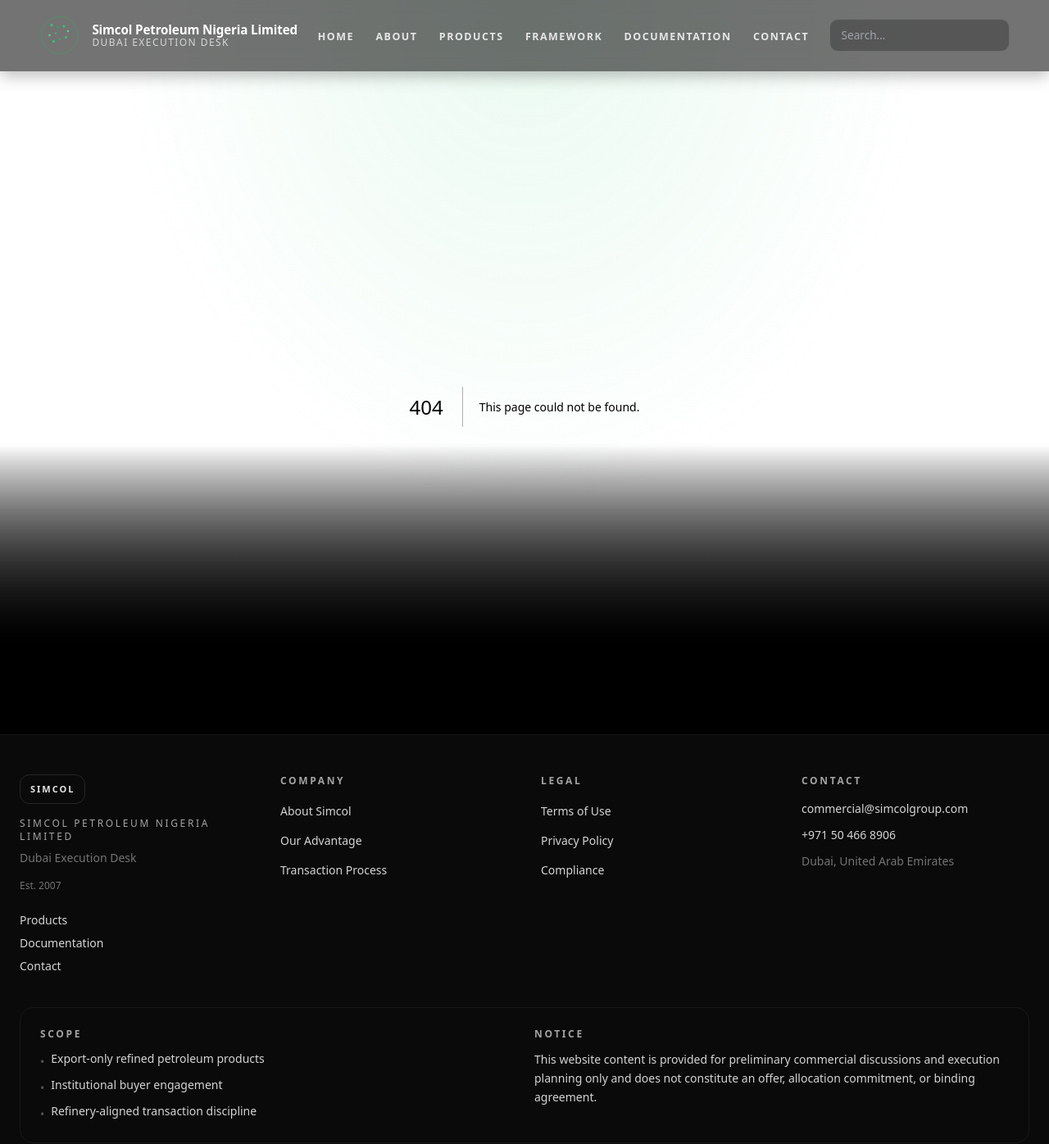
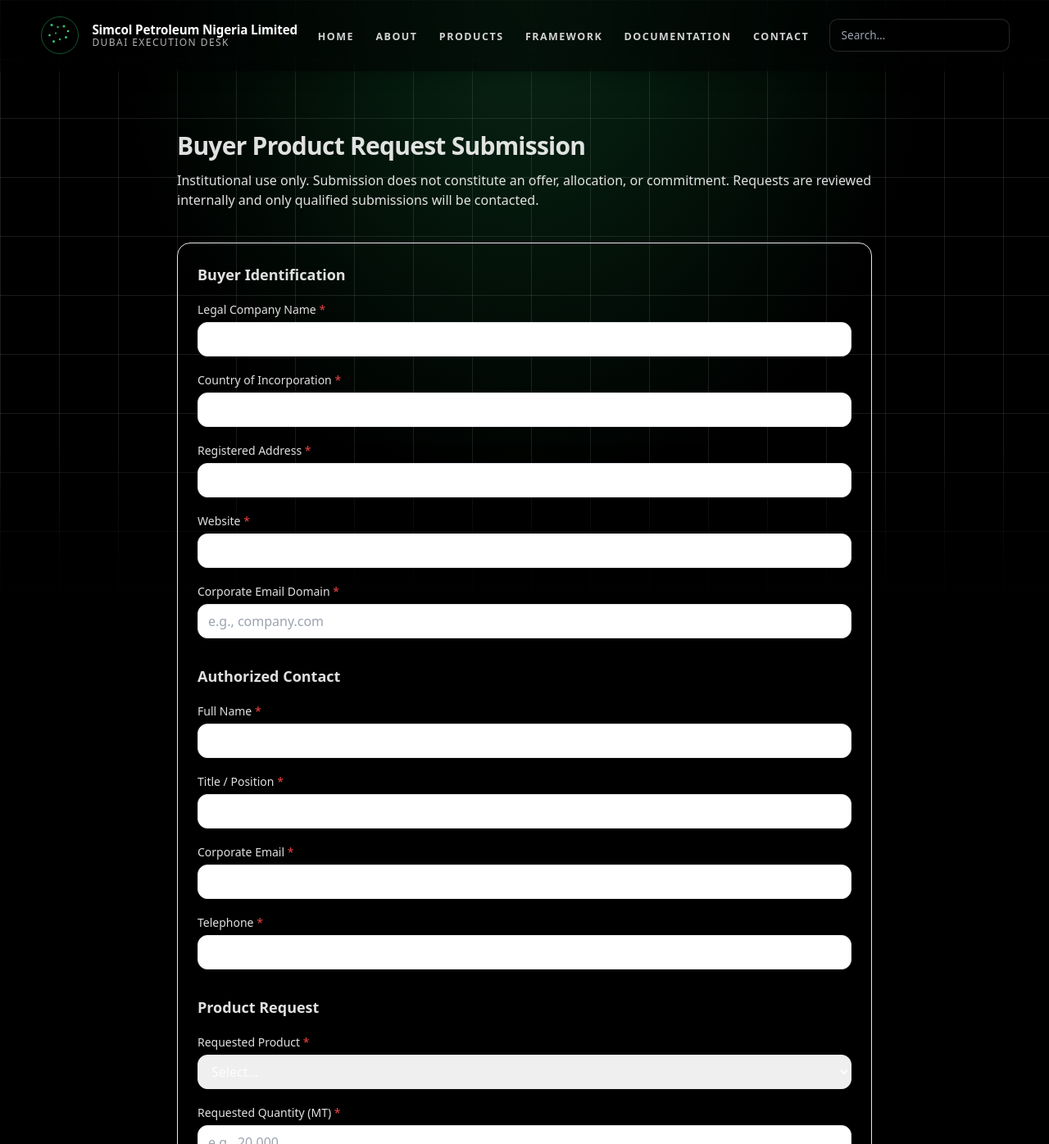
Before and after one commit to quentinosamudiamen-hue/simcol-petroleum-site, a Next.js app: page /buyer-product-request in a window 1280 px wide. Before the commit this address had no page. Shown: the top 1396 px of the page at 82% size. Built offline with nearby package versions, Linux system fonts and the light colour scheme.

Commit message:
feat: buyer product request form and submission flow

```diff
--- /dev/null
+++ b/app/buyer-product-request/page.tsx
@@ -0,0 +1,202 @@
+export const metadata = {
+  title: "Buyer Product Request | Simcol Petroleum",
+  description:
+    "Institutional buyer intake for refined petroleum product export requests (Jet A-1, AGO).",
+};
+
+export default function BuyerProductRequestPage() {
+  return (
+    <main className="max-w-4xl mx-auto px-6 py-16 space-y-10">
+      <header className="space-y-3">
+        <h1 className="text-3xl font-semibold tracking-tight">
+          Buyer Product Request Submission
+        </h1>
+        <p className="text-muted-foreground">
+          Institutional use only. Submission does not constitute an offer,
+          allocation, or commitment. Requests are reviewed internally and only
+          qualified submissions will be contacted.
+        </p>
+      </header>
+
+      <section className="rounded-2xl border p-6 space-y-6">
+        <form
+          action="/api/buyer-product-request"
+          method="POST"
+          className="space-y-8"
+        >
+          <fieldset className="space-y-4">
+            <legend className="text-lg font-semibold">
+              Buyer Identification
+            </legend>
+            <Input name="companyName" label="Legal Company Name" required />
+            <Input name="country" label="Country of Incorporation" required />
+            <Input name="registeredAddress" label="Registered Address" required />
+            <Input name="website" label="Website" required />
+            <Input
+              name="emailDomain"
+              label="Corporate Email Domain"
+              placeholder="e.g., company.com"
+              required
+            />
+          </fieldset>
+
+          <fieldset className="space-y-4">
+            <legend className="text-lg font-semibold">Authorized Contact</legend>
+            <Input name="contactName" label="Full Name" required />
+            <Input name="contactTitle" label="Title / Position" required />
+            <Input
+              name="contactEmail"
+              label="Corporate Email"
+              type="email"
+              required
+            />
+            <Input name="contactPhone" label="Telephone" required />
+          </fieldset>
+
+          <fieldset className="space-y-4">
+            <legend className="text-lg font-semibold">Product Request</legend>
+            <Select
+              name="product"
+              label="Requested Product"
+              required
+              options={[
+                "Jet A-1 (Aviation Turbine Fuel)",
+                "AGO (West African specification Gas Oil)",
+              ]}
+            />
+            <Input
+              name="quantityMt"
+              label="Requested Quantity (MT)"
+              placeholder="e.g., 20,000"
+              required
+            />
+            <Select
+              name="deliveryBasis"
+              label="Delivery Basis"
+              required
+              options={["FOB", "CIF"]}
+            />
+            <Input
+              name="portOfDischarge"
+              label="Port of Discharge (if CIF)"
+              placeholder="e.g., Takoradi"
+            />
+            <Input
+              name="loadingWindow"
+              label="Preferred Loading Window"
+              placeholder="e.g., March 10–25, 2026"
+              required
+            />
+          </fieldset>
+
+          <fieldset className="space-y-4">
+            <legend className="text-lg font-semibold">Financial Readiness</legend>
+            <Select
+              name="paymentInstrument"
+              label="Payment Instrument"
+              required
+              options={["LC", "SBLC", "Other"]}
+            />
+            <Input
+              name="issuingBank"
+              label="Issuing Bank (name & country)"
+              placeholder="e.g., Bank Name, UAE"
+              required
+            />
+          </fieldset>
+
+          <div className="space-y-3">
+            <label className="flex gap-3 items-start">
+              <input
+                type="checkbox"
+                name="declaration"
+                required
+                className="mt-1"
+              />
+              <span className="text-sm">
+                I confirm that the information provided is accurate and submitted
+                for internal commercial review.
+              </span>
+            </label>
+
+            <button
+              type="submit"
+              className="w-full sm:w-auto rounded-xl border px-5 py-3 font-medium hover:bg-black/5"
+            >
+              Submit Request
+            </button>
+
+            <p className="text-sm text-muted-foreground">
+              For submission issues, contact{" "}
+              <a className="underline" href="mailto:simon@simcolgroup.com">
+                simon@simcolgroup.com
+              </a>
+              .
+            </p>
+          </div>
+        </form>
+      </section>
+    </main>
+  );
+}
+
+function Input({
+  name,
+  label,
+  type = "text",
+  required,
+  placeholder,
+}: {
+  name: string;
+  label: string;
+  type?: string;
+  required?: boolean;
+  placeholder?: string;
+}) {
+  return (
+    <label className="block space-y-1">
+      <span className="text-sm font-medium">
+        {label} {required ? <span className="text-red-500">*</span> : null}
+      </span>
+      <input
+        name={name}
+        type={type}
+        required={required}
+        placeholder={placeholder}
+        className="w-full rounded-xl border px-3 py-2"
+      />
+    </label>
+  );
+}
+
+function Select({
+  name,
+  label,
+  options,
+  required,
+}: {
+  name: string;
+  label: string;
+  options: string[];
+  required?: boolean;
+}) {
+  return (
+    <label className="block space-y-1">
+      <span className="text-sm font-medium">
+        {label} {required ? <span className="text-red-500">*</span> : null}
+      </span>
+      <select
+        name={name}
+        required={required}
+        className="w-full rounded-xl border px-3 py-2"
+      >
+        <option value="">Select…</option>
+        {options.map((o) => (
+          <option key={o} value={o}>
+            {o}
+          </option>
+        ))}
+      </select>
+    </label>
+  );
+}
--- /dev/null
+++ b/app/buyer-product-request/received/page.tsx
@@ -0,0 +1,43 @@
+import Link from "next/link";
+
+export default function Received() {
+  return (
+    <main className="max-w-xl mx-auto px-6 py-20 space-y-5">
+      <h1 className="text-2xl font-semibold">Request received</h1>
+
+      <p className="text-muted-foreground">
+        Thank you. Your submission has been received for internal review.
+        Submissions are assessed on institutional readiness and alignment with our
+        export framework.
+      </p>
+
+      <div className="rounded-xl border border-white/10 bg-black/30 p-4 text-sm text-muted-foreground">
+        <p className="font-medium text-foreground">What happens next</p>
+        <ul className="mt-2 list-disc space-y-1 pl-5">
+          <li>We review details and may request supporting documentation.</li>
+          <li>Only qualified submissions will be contacted.</li>
+          <li>
+            If aligned, you will receive next-step instructions via your corporate
+            email.
+          </li>
+        </ul>
+      </div>
+
+      <div className="pt-2 flex gap-3">
+        <Link
+          href="/transaction-framework"
+          className="inline-flex items-center justify-center rounded-lg border border-white/10 px-4 py-2 text-sm hover:bg-white/5"
+        >
+          Review transaction framework
+        </Link>
+
+        <Link
+          href="/"
+          className="inline-flex items-center justify-center rounded-lg px-4 py-2 text-sm text-muted-foreground hover:text-foreground"
+        >
+          Back to home
+        </Link>
+      </div>
+    </main>
+  );
+}
--- /dev/null
+++ b/app/ztest/page.tsx
@@ -0,0 +1,3 @@
+export default function Page() {
+  return <div style={{ padding: 24 }}>ZTEST OK</div>;
+}
```
